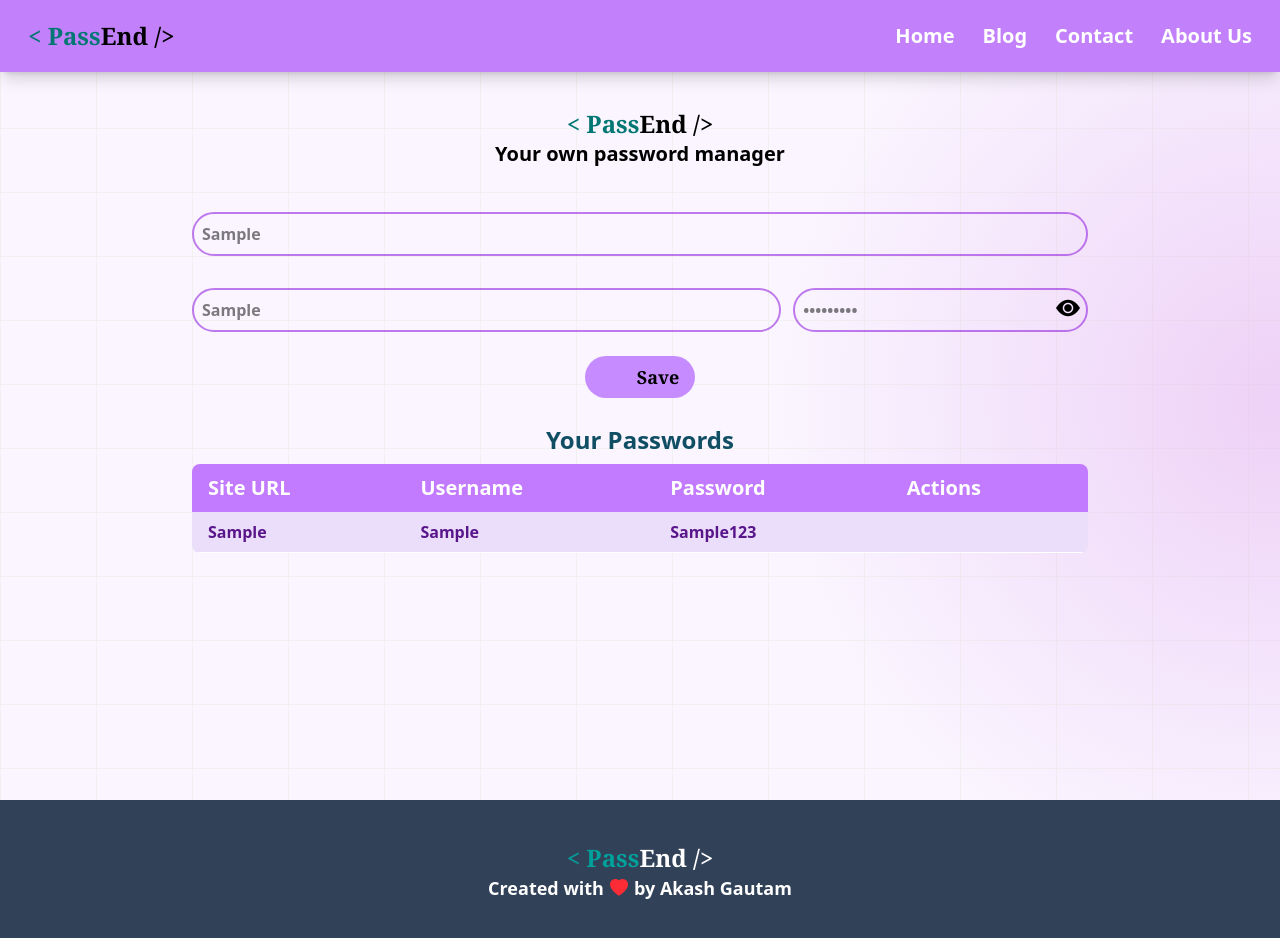
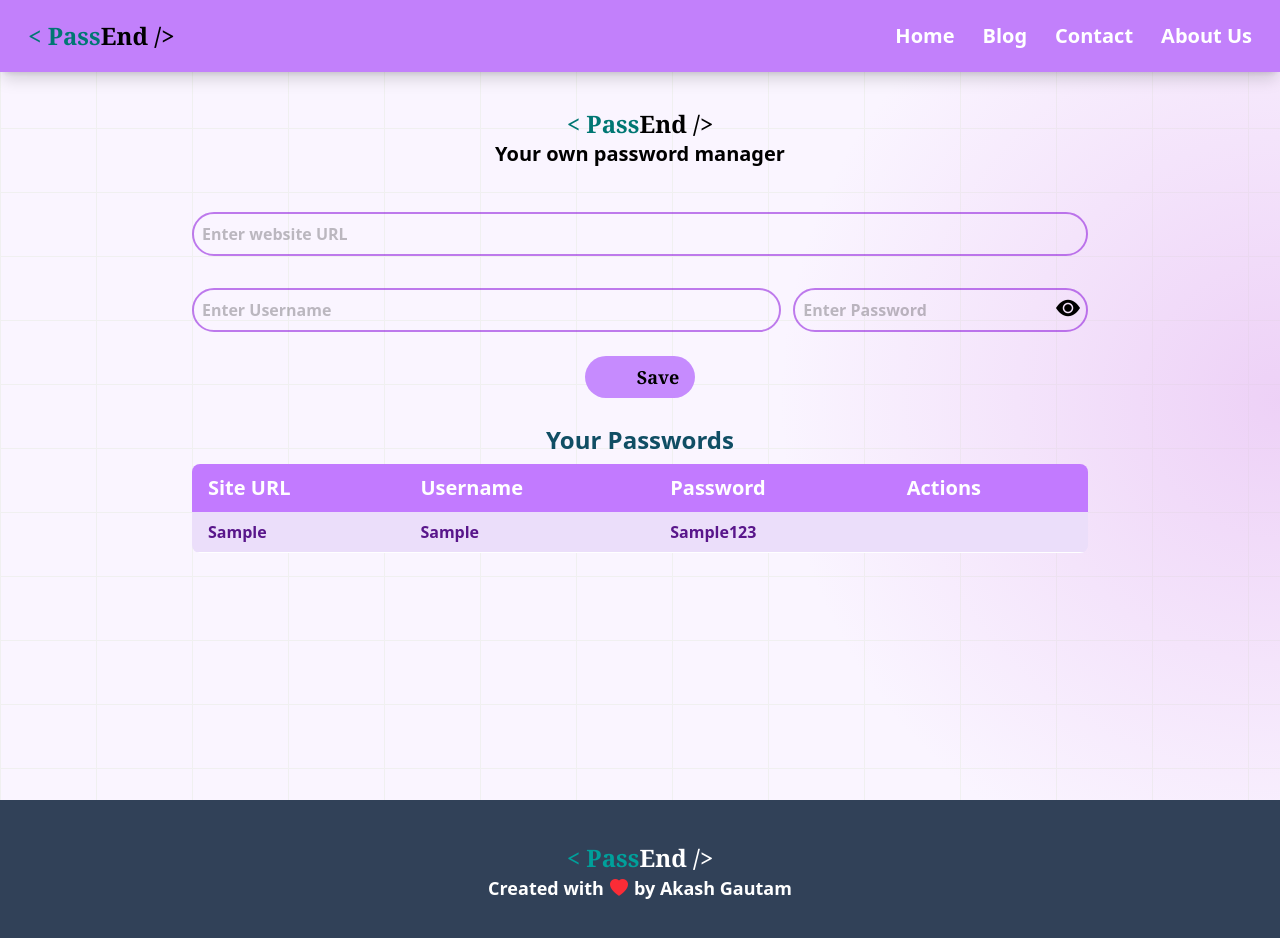
Before and after one commit to akashgautam09/PassEnd, a React (Vite) app: page / in a window 1280 px wide. Both pictures are taken after typing "Sample", "Sample", "Sample123" into the empty fields and a click on the button "Save". Shown: the top 938 px of the page. Built offline with nearby package versions, Linux system fonts and the light colour scheme; some icons are missing.

Commit message:
added editPassword

```diff
--- a/src/components/Manager.jsx
+++ b/src/components/Manager.jsx
@@ -1,6 +1,7 @@
 import Table from './Table'
 import { useEffect, useState } from "react"
 import { v4 as uuidv4 } from 'uuid';
+import { toast } from 'react-toastify';
 
 const Manager = () => {
     const [showPass, setshowPass] = useState("bi-eye-fill")
@@ -22,6 +23,17 @@ const Manager = () => {
         const newArray = [...PasswordArray, { ...form, id: uuidv4() }]
         setPasswordArray(newArray)
         localStorage.setItem("password", JSON.stringify(newArray))
+        setform({ site: "", username: "", password: "" })
+        toast.success('Saved successfully!', {
+            position: "bottom-right",
+            autoClose: 3000,
+            hideProgressBar: true,
+            closeOnClick: true,
+            pauseOnHover: true,
+            draggable: true,
+            progress: undefined,
+            theme: "dark",
+        });
     }
 
     const showPassword = () => {
@@ -43,11 +55,11 @@ const Manager = () => {
                 </div>
                 <div className="flex flex-col mb-2 gap-6 items-center">
                     <div className="my-2 w-full">
-                        <input type="text" name="site" id="" placeholder="Enter website URL" className="w-full font-sans font-semibold border-2 border-purple-700 py-2 px-2 rounded-3xl opacity-50" onChange={handleChange} />
+                        <input type="text" name="site" id="" value={form.site} placeholder="Enter website URL" className="w-full font-sans font-semibold border-2 border-purple-700 py-2 px-2 rounded-3xl opacity-50" onChange={handleChange} />
                     </div>
                     <div className="flex justify-between relative gap-3 w-full">
-                        <input type="text" name="username" id="" placeholder="Enter Username" className="text-black font-sans font-semibold border-2 border-purple-700 rounded-3xl py-2 px-2 opacity-50 w-2/3" onChange={handleChange} />
-                        <input type={Passtype} name="password" id="" placeholder="Enter Password" required className="font-sans font-semibold border-2 border-purple-700 rounded-3xl py-2 px-2 opacity-50 w-1/3" onChange={handleChange} />
+                        <input type="text" name="username" id="" value={form.username} placeholder="Enter Username" className="text-black font-sans font-semibold border-2 border-purple-700 rounded-3xl py-2 px-2 opacity-50 w-2/3" onChange={handleChange} />
+                        <input type={Passtype} name="password" id="" value={form.password} placeholder="Enter Password" required className="font-sans font-semibold border-2 border-purple-700 rounded-3xl py-2 px-2 opacity-50 w-1/3" onChange={handleChange} />
                         <i className={`bi ${showPass}
                         text-2xl absolute top-1 right-2 cursor-pointer`} onClick={showPassword} ></i>
                     </div>
--- a/src/components/Table.jsx
+++ b/src/components/Table.jsx
@@ -18,13 +18,15 @@ const table = (props) => {
     }
 
     const deletePassword = (m) => {
-        props.setPasswordArray(passwordData.filter(item => item.id!=m))
-        localStorage.setItem("password", JSON.stringify(passwordData.filter(item => item.id!=m)))
+        props.setPasswordArray(passwordData.filter(item => item.id != m))
+        localStorage.setItem("password", JSON.stringify(passwordData.filter(item => item.id != m)))
     }
-    const editPassword = (m) => {
-        props.setform(passwordData.filter(e=>e.id===m)[1])
-        props.setPasswordArray(passwordData.filter(item => item.id!==m))
-        console.log(m)
+
+    const editPassword = (id) => {
+        console.log("Editing password with id ", id)
+        let editarr = passwordData.filter(i => i.id === id)[0]
+        props.setform(editarr)
+        props.setPasswordArray(passwordData.filter(item => item.id !== id))
     }
 
     return (
```
